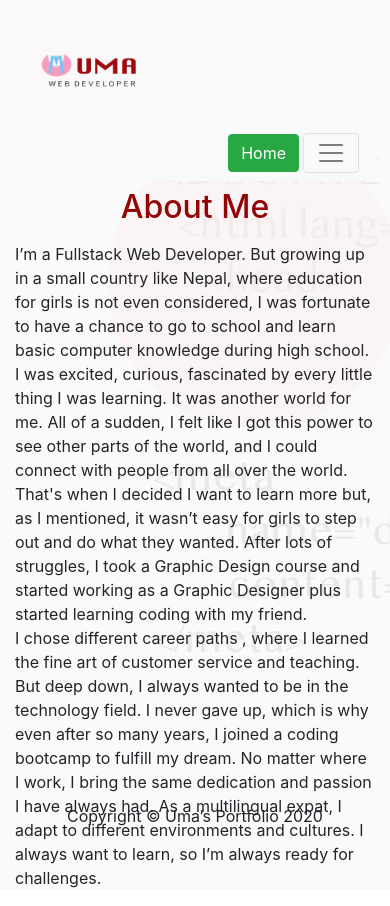
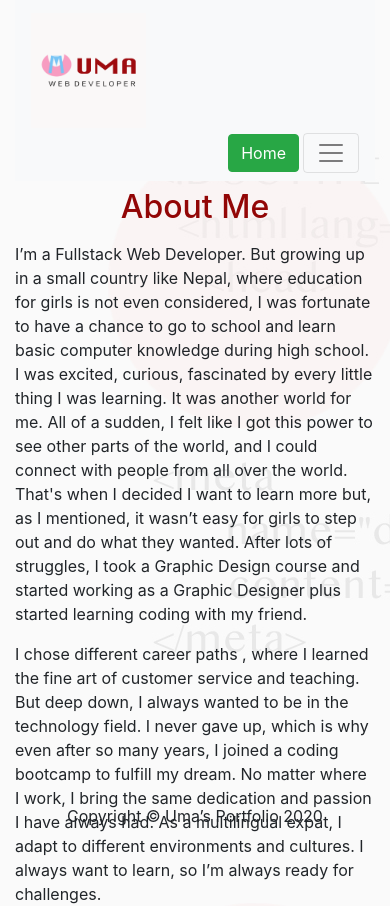
Before and after one commit to mdr-uma/portfolio, a React (Create React App) app: page /about in a window 390 px wide. Shown: the top 906 px of the page. Built offline with nearby package versions, Linux system fonts and the light colour scheme.

Commit message:
add height on col

```diff
--- a/src/index.css
+++ b/src/index.css
@@ -87,3 +87,6 @@
   left: 45%;
   color: #2C80CD;
 }
+.col-sm-6 {
+  height: 400px;
+}
```
